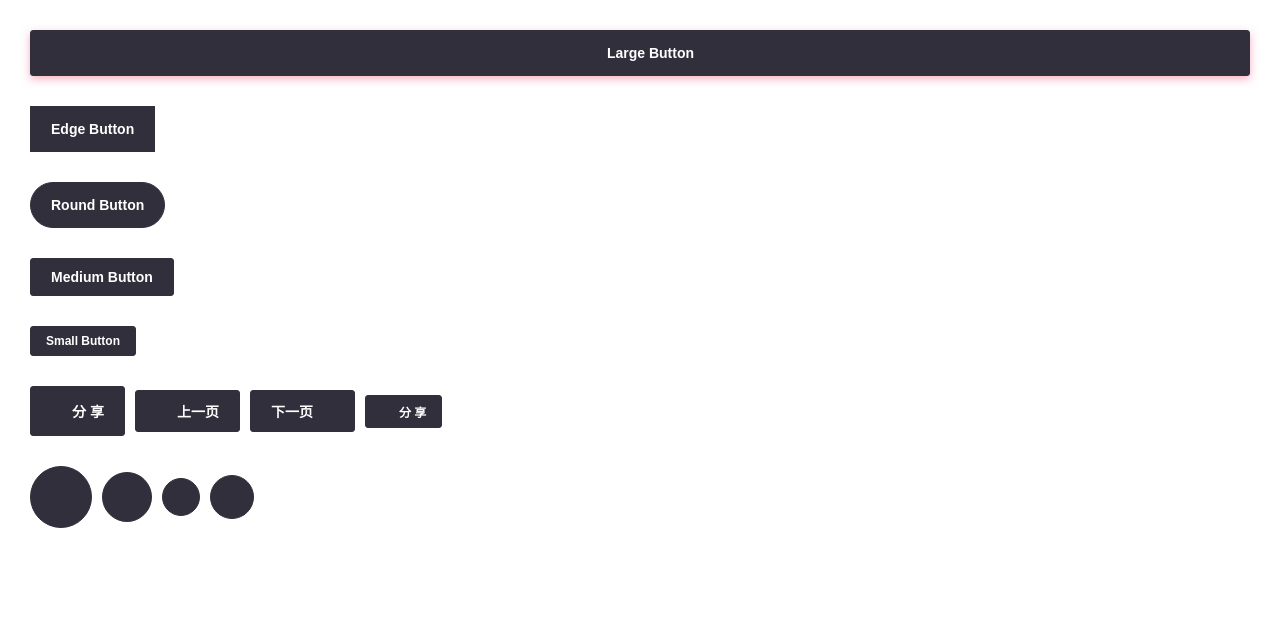
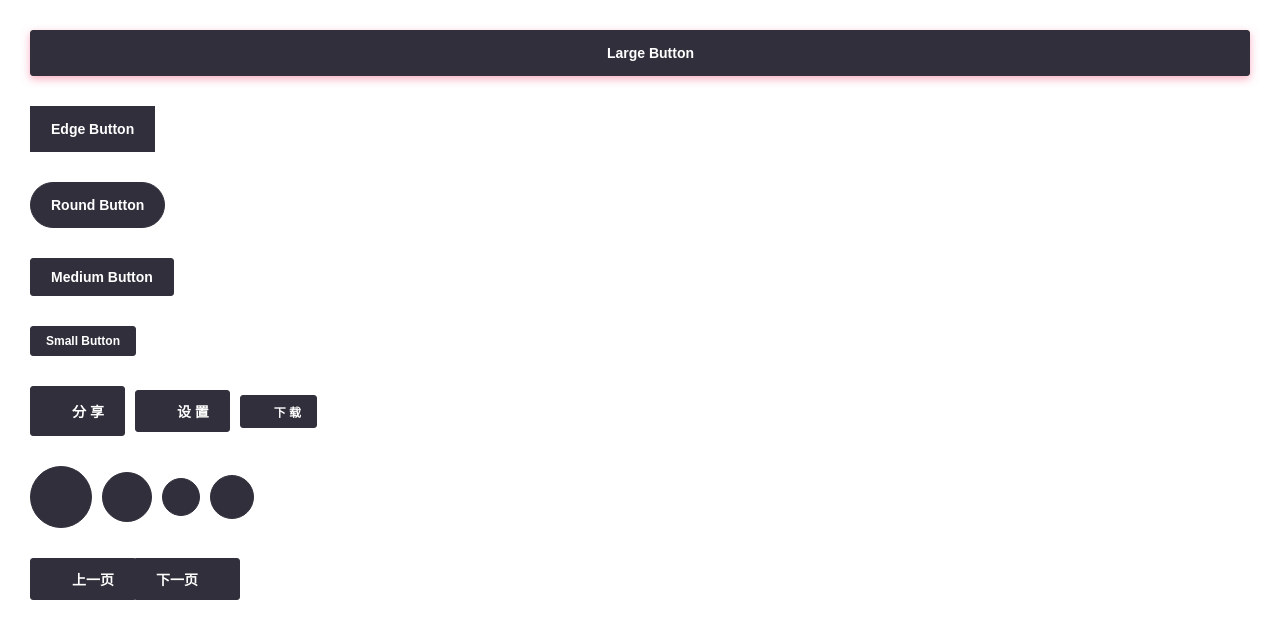
Before and after one commit to funny-man/uzi-vue, a Vue app: page / in a window 1280 px wide. Shown: the top 638 px of the page. Built offline with nearby package versions, Linux system fonts and the light colour scheme.

Commit message:
添加示例

```diff
--- a/src/App.vue
+++ b/src/App.vue
@@ -4,45 +4,64 @@
     <div class="gap"/>
     <z-button edge >Edge Button</z-button>
     <div class="gap"/>
-    <z-button round>Round Button</z-button>
+    <z-button round @click="goShares" :loading="isLoading">Round Button</z-button>
     <div class="gap"/>
     <z-button size="medium">Medium Button</z-button>
     <div class="gap"/>
     <z-button size="small">Small Button</z-button>
     <div class="gap"/>
     <z-button class="my-icon" loading>分 享</z-button>
-    <z-button class="my-icon" size="medium" icon="left">上一页</z-button>
-    <z-button class="my-icon" size="medium" icon="right" iconPosition="right">下一页</z-button>
-    <z-button class="my-icon" size="small" icon="download">分 享</z-button>
+    <z-button class="my-icon" size="medium" icon="settings">设 置</z-button>
+    <z-button class="my-icon" size="small" icon="download">下 载</z-button>
     <div class="gap"/>
-    <z-button class="my-icon one" circle icon="shares"></z-button>
+    <z-button class="my-icon one" circle @click="goShares" :loading="isLoading" icon="shares">
+    </z-button>
     <z-button class="my-icon two" circle icon="shares"></z-button>
     <z-button class="my-icon three" circle icon="shares"></z-button>
     <z-button class="my-icon" circle loading></z-button>
     <div class="gap"/>
+    <z-button-group>
+      <z-button size="medium" icon="left">上一页</z-button>
+      <z-button size="medium" icon="right" iconPosition="right">下一页</z-button>
+    </z-button-group>
+    <div class="gap"/>
     <z-icon class="my-icon icon-font" icon="shares"></z-icon>
     <z-icon class="my-icon icon-font" icon="left"></z-icon>
     <z-icon class="my-icon icon-font" icon="right"></z-icon>
-    <z-icon class="my-icon icon-font" icon="loading"></z-icon>
+    <z-icon class="my-icon icon-font" loading></z-icon>
   </div>
 </template>
 
 <script>
 import Button from './components/button/button.vue';
 import Icon from './components/icon/icon.vue';
+import ButtonGroup from './components/button_group/button_group.vue';
 
 export default {
   name: 'app',
   components: {
     'z-button': Button,
     'z-icon': Icon,
+    'z-button-group': ButtonGroup,
+  },
+  data() {
+    return {
+      isLoading: false,
+    };
+  },
+  methods: {
+    goShares() {
+      // eslint-disable-next-line
+      console.log('分享成功');
+      this.isLoading = !this.isLoading;
+    },
   },
 };
 </script>
 
 <style lang="scss">
 @import "./sass/reset.scss";
-@import './sass/var.scss';
+@import "./sass/var.scss";
 
 #app {
   font-family: "Avenir", Helvetica, Arial, sans-serif;
```
